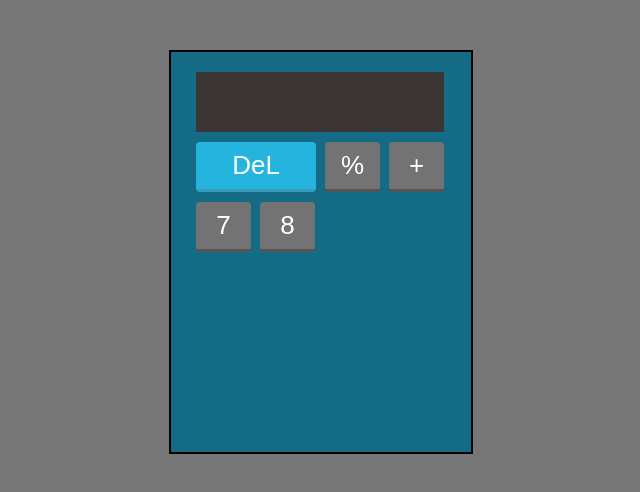
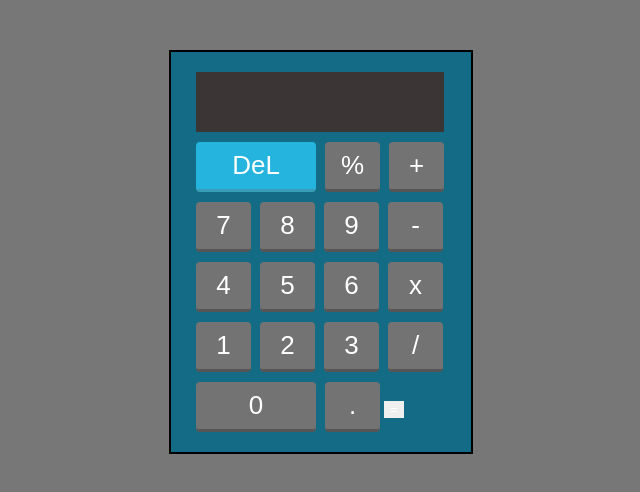
Before and after one commit to HarutEx/CalcuLator, a plain HTML site: page index.html in a window 1280 px wide. Shown: the whole page, without its empty margins (319-959 px from the left). Drawn offline with Linux system fonts and the light colour scheme.

Commit message:
Update index.html

```diff
--- a/index.html
+++ b/index.html
@@ -20,6 +20,25 @@
             <div class="rows">
                 <button value="7" class="btn-style num-bg first-child">7</button>
                 <button value="8" class="btn-style num-bg">8</button>
+                <button value="7" class="btn-style num-bg">9</button>
+                <button value="-" class="btn-style operator opera-bg">-</button>
+            </div>
+            <div class="rows">
+                <button value="7" class="btn-style num-bg first-child">4</button>
+                <button value="8" class="btn-style num-bg">5</button>
+                <button value="7" class="btn-style num-bg">6</button>
+                <button value="*" class="btn-style operator opera-bg">x</button>
+            </div>
+            <div class="rows">
+                <button value="7" class="btn-style num-bg first-child">1</button>
+                <button value="8" class="btn-style num-bg">2</button>
+                <button value="7" class="btn-style num-bg">3</button>
+                <button value="/" class="btn-style operator opera-bg">/</button>
+            </div>
+            <div class="rows">
+                <button value="0" class="btn-style num-bg" id="delete">0</button>
+                <button value="." class="btn-style num-bg fall-back">.</button>
+                <button value="=" id="eqn-bg" class="eqn">=</button>
             </div>
         </div>
     </div>
```
Lines whose indentation alone changed are shown as unchanged.
